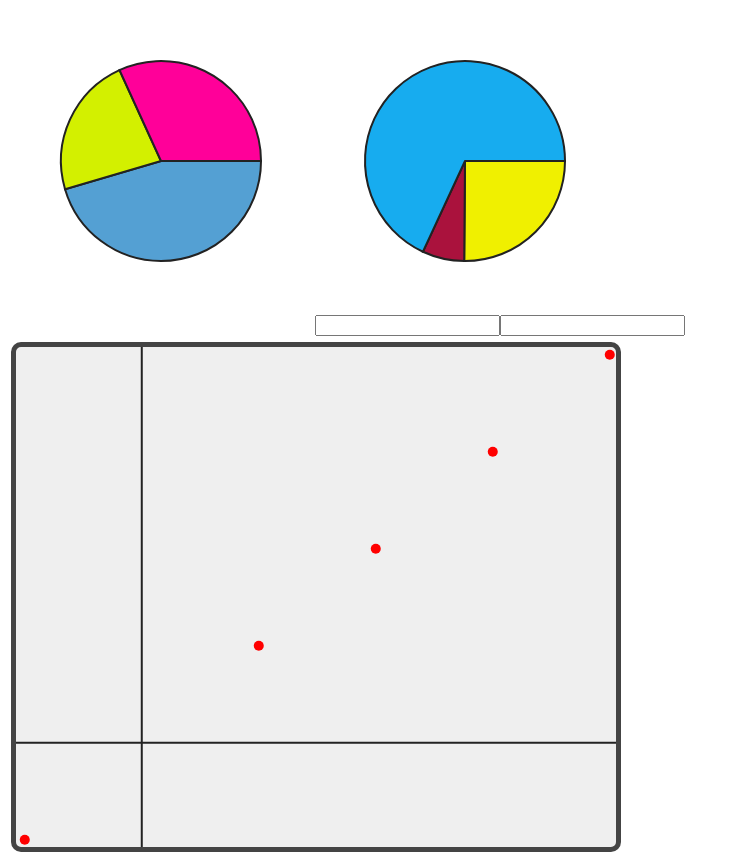
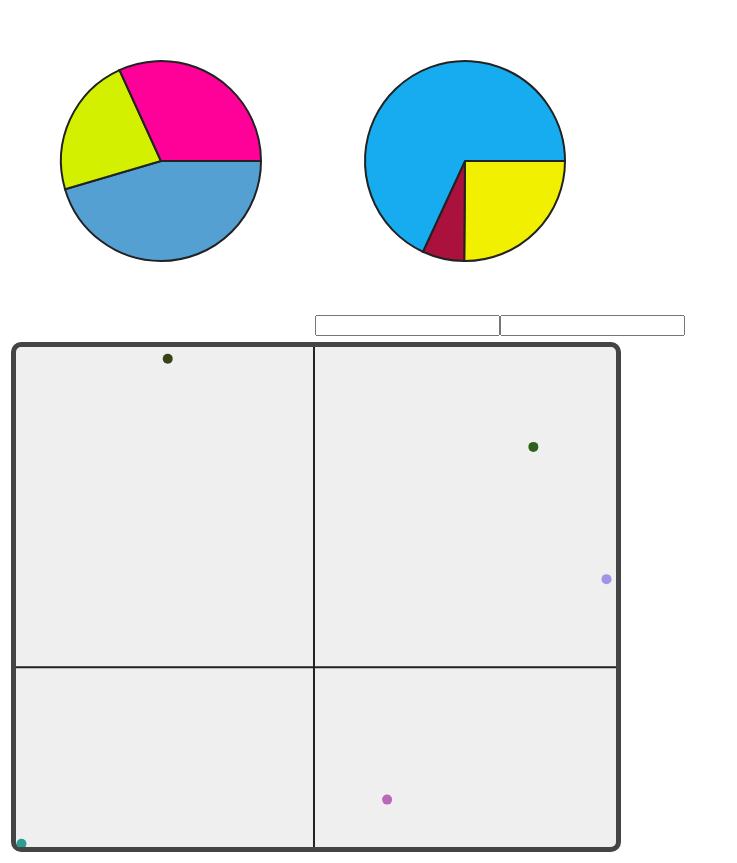
Before and after one commit to proflayton/JSData, a plain HTML site: page test.html in a window 1280 px wide. Shown: the whole page, without its empty margins (0-737 px from the left). Drawn offline with Linux system fonts and the light colour scheme.

Commit message:
Test.html Changes
-Made it so the scattergraph is filled with random datapoints and random
colors

```diff
--- a/test.html
+++ b/test.html
@@ -11,7 +11,19 @@
 		<!-- test js -->
 		<script>
 		$(document).ready(function(){
-
+			//Create some random points with some random numbers
+			for(var i = 0; i < 5; i++){
+				var random = Math.floor(Math.random() * 14548991) + 1;
+				var nX = Math.random()>0.5,
+					nY = Math.random()>0.5;
+				console.log(nX + "," + nY);
+				var rX = (nX?-1:1)*Math.floor(Math.random() * 7)+1,
+					rY = (nY?-1:1)*Math.floor(Math.random() * 7)+1;
+				$("#pointsEverywhere").append(
+					"<span class=\"data-point\" style=\"color: #" + random.toString(16) + "\""+
+					" data-val=\""+ rX + "," + rY + "\"></span>"
+					);
+			}
 			$("#pizzaPie").pie();
 			$("#otherPie").pie();
 			$("#testPoint").bindDataPoint($("#bindBox"));
@@ -54,11 +66,7 @@
 				<td>
 				<div class="data-scattergraph" id="pointsEverywhere" name="Crazy points"
 					style="width:600px;height:500px;">
-					<span class="data-point" style="color: #FF0000" data-val="-1,-1"></span>
-					<span class="data-point" style="color: #FF0000" data-val="1,1"></span>
-					<span class="data-point" style="color: #FF0000" data-val="2,2"></span>
-					<span class="data-point" style="color: #FF0000" data-val="3,3"></span>
-					<span class="data-point" style="color: #FF0000" data-val="4,4"></span>
+
 				</div>
 				</td>
 			</tr>
```
